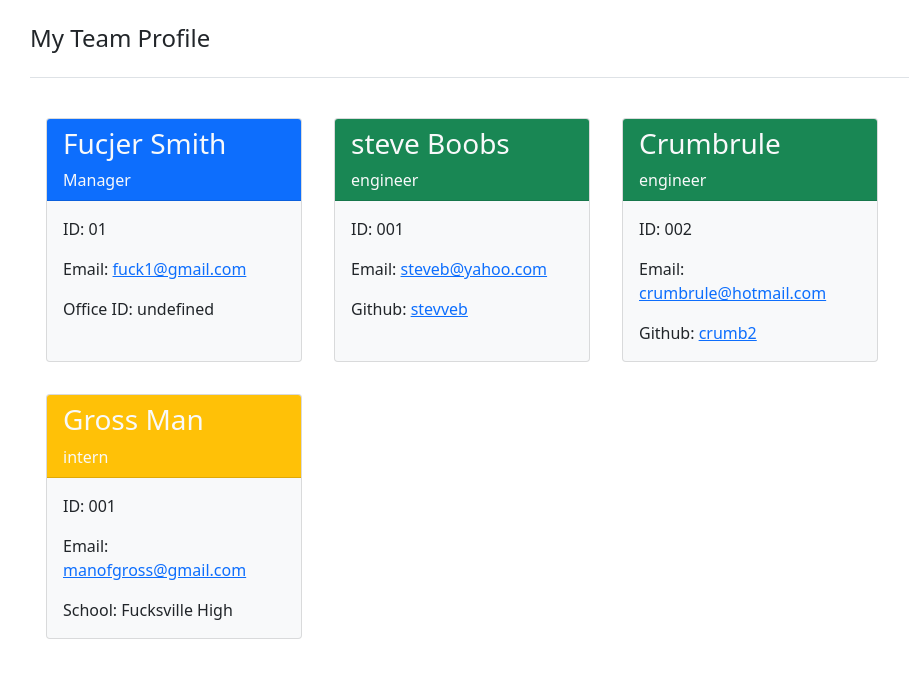
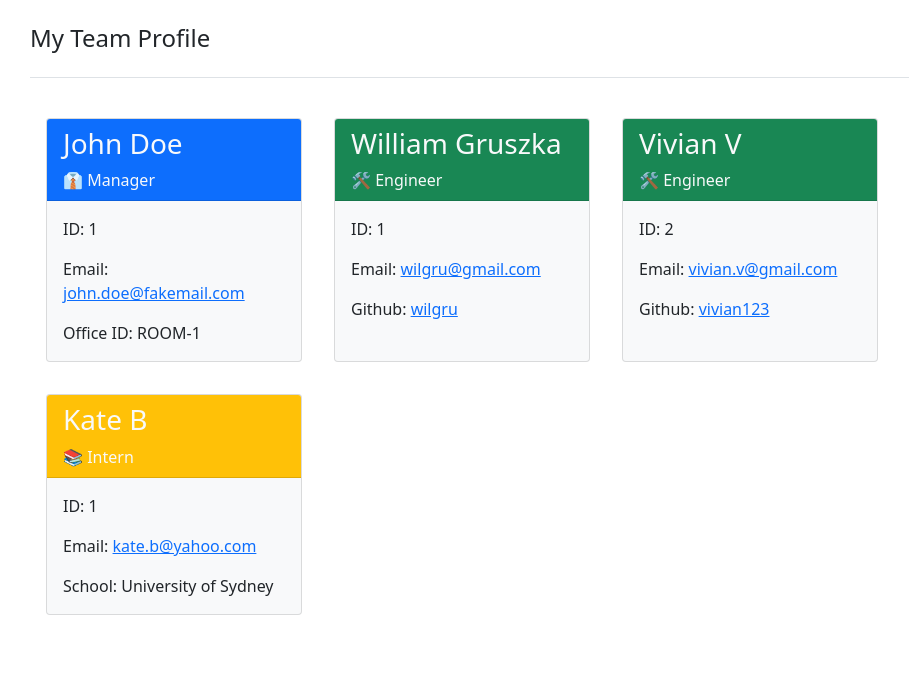
Before and after one commit to wilgru/USYDBC-WG-10-Team-Profile-Generator, a website: page dist/index.html in a window 1280 px wide. Shown: the whole page, without its empty margins (52-961 px from the left). Drawn offline with nearby package versions, Linux system fonts and the light colour scheme.

Commit message:
added example html page

```diff
--- a/dist/index.html
+++ b/dist/index.html
@@ -5,6 +5,18 @@
        <meta http-equiv="X-UA-Compatible" content="IE=edge">
        <meta name="viewport" content="width=device-width, initial-scale=1.0">
        <link href="https://cdn.jsdelivr.net/npm/bootstrap@5.1.3/dist/css/bootstrap.min.css" rel="stylesheet" integrity="sha384-1BmE4kWBq78iYhFldvKuhfTAU6auU8tT94WrHftjDbrCEXSU1oBoqyl2QvZ6jIW3" crossorigin="anonymous">
+       <style>
+            .employee-card {
+                min-width: 16rem;
+                padding: 0;
+                flex-grow:0;
+                opacity: 0;
+                transition: 400ms;
+            }
+            .employee-card:hover {
+                box-shadow: 5px 5px 5px grey;
+            }
+       </style>
        <title>My Team Profile</title>
    </head>
    <body>
@@ -15,53 +27,68 @@
                </header>
                <div class="container">
                    <div class="row">
-                        <div class="card text-dark bg-light m-3 col" style="min-width: 16rem; padding: 0;  flex-grow:0;">
+                        <div class="card text-dark bg-light m-3 col employee-card">
         <div class="card-header text-light bg-primary">
-            <h3 class="card-title">Fucjer Smith</h3>
-            <p style="margin: 0;">Manager</p>
+            <h3 class="card-title">John Doe</h3>
+            <p style="margin: 0;">👔 Manager</p>
         </div>
         <div class="card-body">
-            <p class="card-text">ID: 01</p>
-            <p class="card-text">Email: <a href="mailto:fuck1@gmail.com">fuck1@gmail.com</a></p>
-            <p class="card-text">Office ID: undefined</p>
+            <p class="card-text">ID: 1</p>
+            <p class="card-text">Email: <a href="mailto:john.doe@fakemail.com">john.doe@fakemail.com</a></p>
+            <p class="card-text">Office ID: ROOM-1</p>
         </div>
     </div>
-<div class="card text-dark bg-light m-3 col" style="min-width: 16rem; padding: 0;  flex-grow:0;">
+<div class="card text-dark bg-light m-3 col employee-card">
         <div class="card-header text-light bg-success">
-            <h3 class="card-title">steve Boobs</h3>
-            <p style="margin: 0;">engineer</p>
+            <h3 class="card-title">William Gruszka</h3>
+            <p style="margin: 0;">🛠 Engineer</p>
         </div>
         <div class="card-body">
-            <p class="card-text">ID: 001</p>
-            <p class="card-text">Email: <a href="mailto:steveb@yahoo.com">steveb@yahoo.com</a></p>
-            <p class="card-text">Github: <a href="https://gitub.com/stevveb">stevveb</a></p>
+            <p class="card-text">ID: 1</p>
+            <p class="card-text">Email: <a href="mailto:wilgru@gmail.com">wilgru@gmail.com</a></p>
+            <p class="card-text">Github: <a href="https://github.com/wilgru">wilgru</a></p>
         </div>
     </div>
-<div class="card text-dark bg-light m-3 col" style="min-width: 16rem; padding: 0;  flex-grow:0;">
+<div class="card text-dark bg-light m-3 col employee-card">
         <div class="card-header text-light bg-success">
-            <h3 class="card-title">Crumbrule</h3>
-            <p style="margin: 0;">engineer</p>
+            <h3 class="card-title">Vivian V</h3>
+            <p style="margin: 0;">🛠 Engineer</p>
         </div>
         <div class="card-body">
-            <p class="card-text">ID: 002</p>
-            <p class="card-text">Email: <a href="mailto:crumbrule@hotmail.com">crumbrule@hotmail.com</a></p>
-            <p class="card-text">Github: <a href="https://gitub.com/crumb2">crumb2</a></p>
+            <p class="card-text">ID: 2</p>
+            <p class="card-text">Email: <a href="mailto:vivian.v@gmail.com">vivian.v@gmail.com</a></p>
+            <p class="card-text">Github: <a href="https://github.com/vivian123">vivian123</a></p>
         </div>
     </div>
-<div class="card text-dark bg-light m-3 col" style="min-width: 16rem; padding: 0;  flex-grow:0;">
+<div class="card text-dark bg-light m-3 col employee-card">
         <div class="card-header text-light bg-warning">
-            <h3 class="card-title">Gross Man</h3>
-            <p style="margin: 0;">intern</p>
+            <h3 class="card-title">Kate B</h3>
+            <p style="margin: 0;">📚 Intern</p>
         </div>
         <div class="card-body">
-            <p class="card-text">ID: 001</p>
-            <p class="card-text">Email: <a href="mailto:manofgross@gmail.com">manofgross@gmail.com</a></p>
-            <p class="card-text">School: Fucksville High</p>
+            <p class="card-text">ID: 1</p>
+            <p class="card-text">Email: <a href="mailto:kate.b@yahoo.com">kate.b@yahoo.com</a></p>
+            <p class="card-text">School: University of Sydney</p>
         </div>
     </div>
                    </div>
                </div>
            </div>
        </main>
+
+       <script>
+            const cards = document.querySelectorAll(".employee-card")
+            const numCards = cards.length
+            let index = 0
+
+            const cardsDelay = setInterval(() => {
+                if (index === numCards-1) {
+                    clearInterval(cardsDelay)
+                }
+
+                cards[index].style.opacity = 1
+                index++
+            }, 100)
+        </script>
    </body>
    </html>
```
